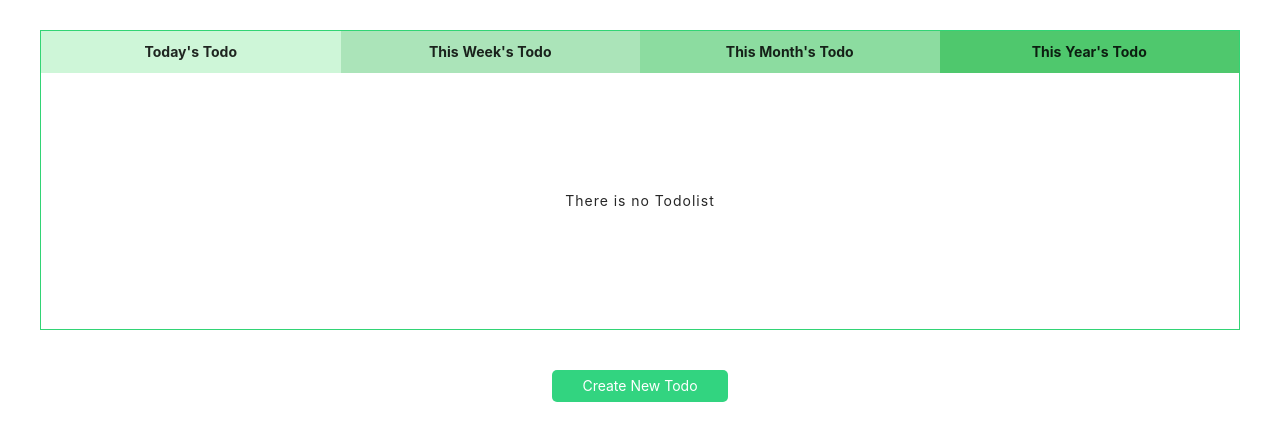
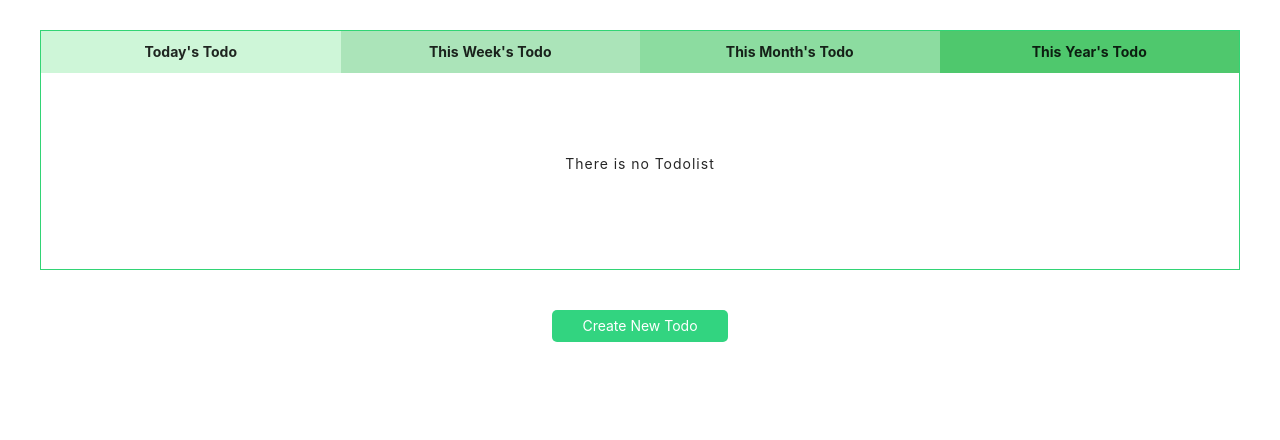
Before and after one commit to bora001/react-board, a React (Create React App) app: page / in a window 1280 px wide. Shown: the top 440 px of the page. Built offline with nearby package versions, Linux system fonts and the light colour scheme.

Commit message:
css : todoBoard

```diff
--- a/src/App.tsx
+++ b/src/App.tsx
@@ -1,8 +1,13 @@
 import React, { useState } from "react";
 import { useRecoilValue } from "recoil";
-import "./App.css";
 import TodoForm from "./component/TodoForm";
-import { StyledButton } from "./style/style";
+import {
+  BoardCard,
+  CenteredCard,
+  EmptyBoard,
+  Flex,
+  StyledButton,
+} from "./style/style";
 import TodoBoard from "./Todo-Board/TodoBoard";
 import Modal from "./UI/Modal";
 import { TodoType, todoList, dragItem } from "./store/store";
@@ -12,52 +17,20 @@ function App() {
   const todolist = useRecoilValue<TodoType[]>(todoList);
   console.log(todolist);
   return (
-    <div
-      className="App"
-      style={{
-        display: "flex",
-        flexDirection: "column",
-        justifyContent: "center",
-        alignItems: "center",
-      }}
-    >
-      <div
-        style={{
-          display: "flex",
-          flexDirection: "column",
-          alignItems: "center",
-          width: "1200px",
-          height: "300px",
-          margin: "30px auto",
-          border: "1px solid #32D475",
-        }}
-      >
-        <div
-          style={{
-            width: "100%",
-            display: "flex",
-          }}
-        >
+    <CenteredCard>
+      <BoardCard>
+        <Flex>
           <TodoBoard option="today" title="Today's Todo" color="#CEF6D8" />
           <TodoBoard option="week" title="This Week's Todo" color="#abe4b9" />
           <TodoBoard option="month" title="This Month's Todo" color="#8cdca0" />
           <TodoBoard option="year" title="This Year's Todo" color="#4fc86d" />
-        </div>
+        </Flex>
         {!todolist.length && (
-          <div
-            style={{
-              display: "flex",
-              alignItems: "center",
-              justifyContent: "center",
-              width: "100%",
-              height: "100%",
-              letterSpacing: "1px",
-            }}
-          >
+          <EmptyBoard>
             <p>There is no Todolist</p>
-          </div>
+          </EmptyBoard>
         )}
-      </div>
+      </BoardCard>
 
       <StyledButton onClick={() => setModalOpen(true)}>
         Create New Todo
@@ -68,7 +41,7 @@ function App() {
           <TodoForm modalClose={() => setModalOpen(false)} />
         </Modal>
       )}
-    </div>
+    </CenteredCard>
   );
 }
 
--- a/src/Todo-Board/TodoBoard.tsx
+++ b/src/Todo-Board/TodoBoard.tsx
@@ -34,6 +34,7 @@ function TodoBoard(props: { title: string; option: string; color: string }) {
         style={{
           textAlign: "center",
           backgroundColor: props.color,
+          margin: 0,
           padding: "10px 0",
           fontWeight: "700",
         }}
--- a/src/style/style.ts
+++ b/src/style/style.ts
@@ -1,5 +1,37 @@
 import styled from "styled-components";
 import { Card } from "antd";
+
+export const CenteredCard = styled.div`
+  display: flex;
+  flex-direction: column;
+  justify-content: center;
+  align-items: center;
+`;
+
+export const Flex = styled.div`
+  width: 100%;
+  display: flex;
+`;
+
+export const EmptyBoard = styled.div`
+  display: flex;
+  align-items: center;
+  justify-content: center;
+  width: 100%;
+  height: 100%;
+  letter-spacing: 1px;
+  padding: 80px 20px;
+`;
+
+export const BoardCard = styled.div`
+  display: flex;
+  flex-direction: column;
+  align-items: center;
+  width: 1200px;
+  height: auto;
+  margin: 30px auto;
+  border: 1px solid #32d475;
+`;
 
 export const StyledCard = styled(Card)`
   width: 300px;
```
Also changed, not shown: src/App.css (deleted).
